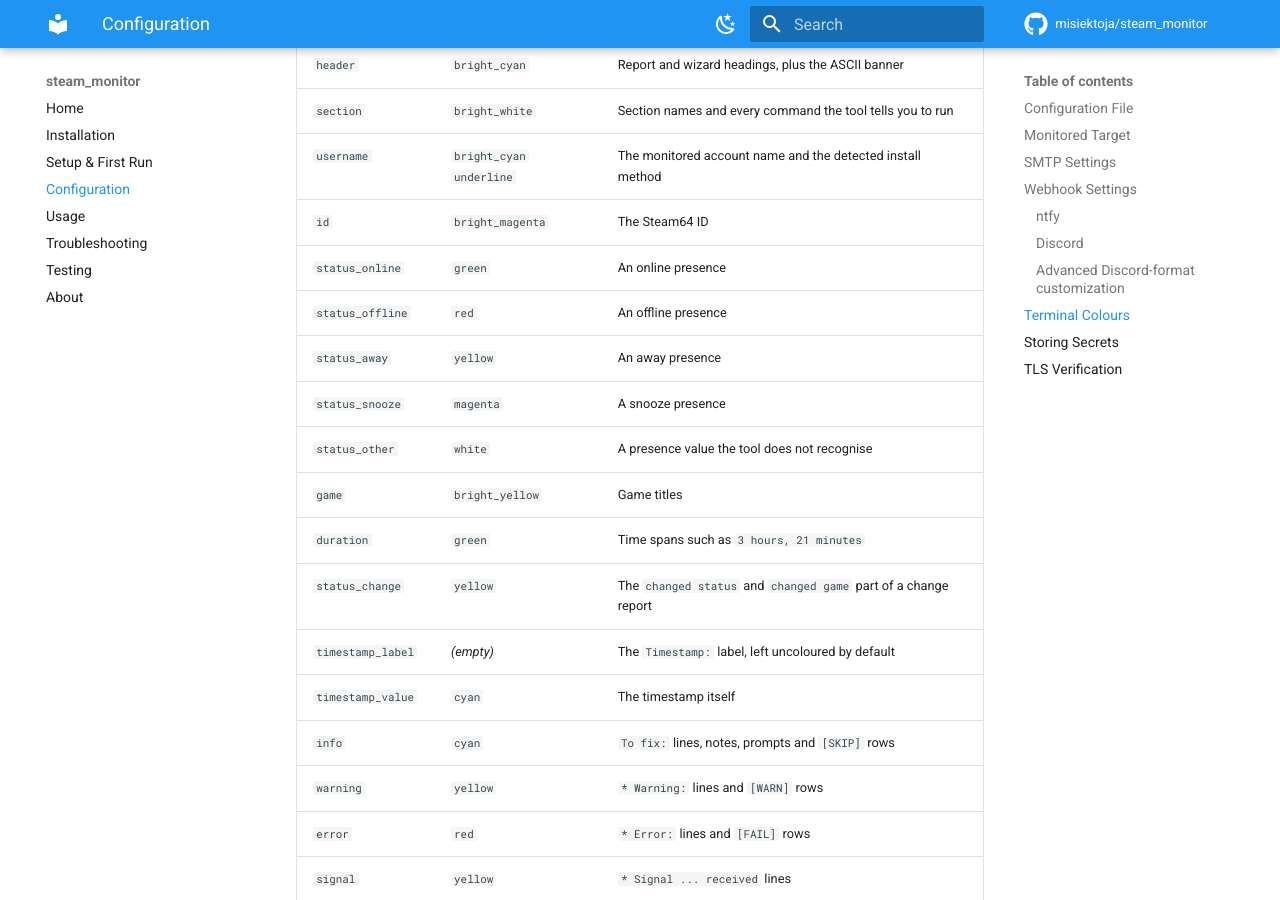
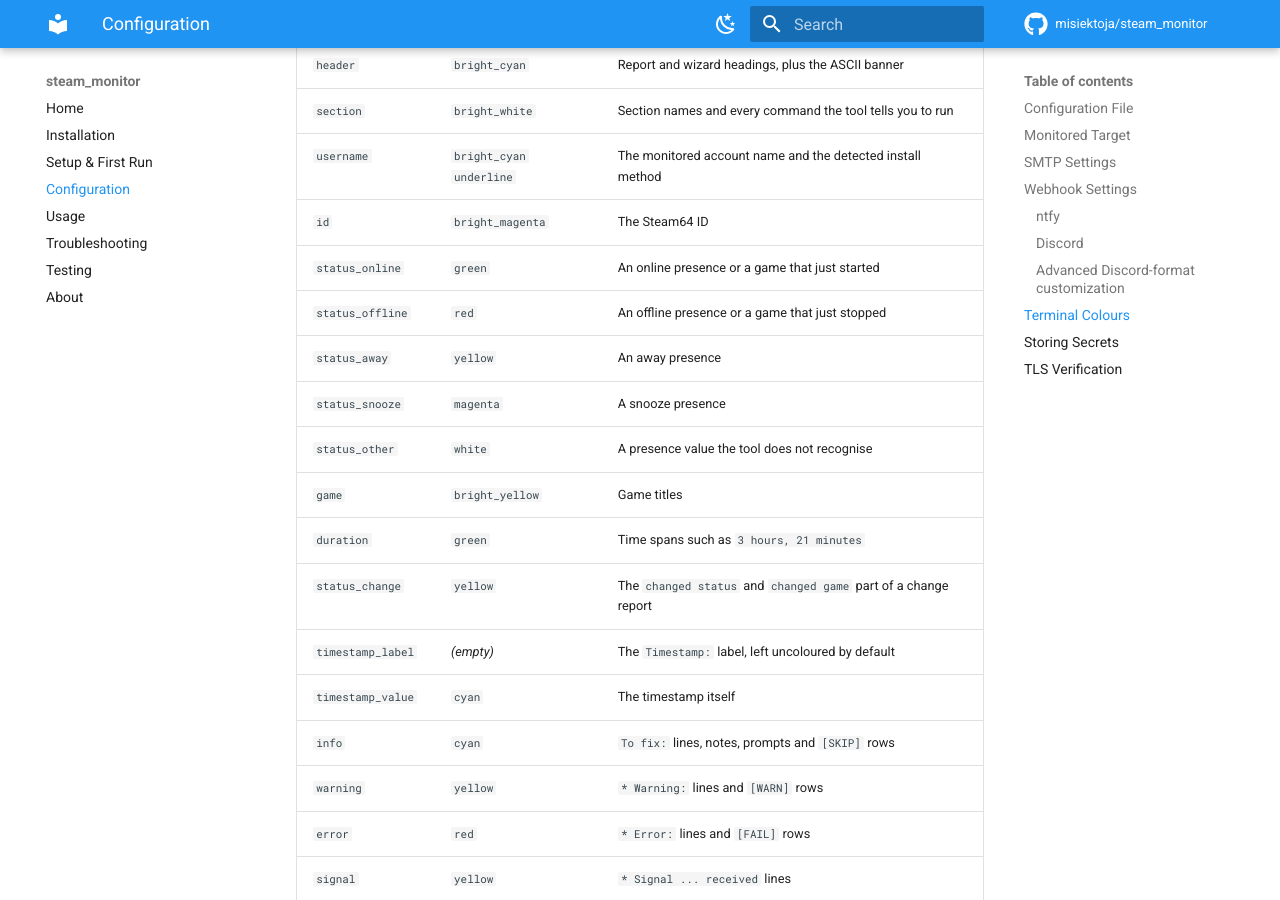
Before and after one commit to misiektoja/steam_monitor, an MkDocs documentation site: the page built from docs/configuration.md, in a window 1280 px wide and 900 px high, scrolled down 6551 px. Built offline with MkDocs 1.6.1 and Material for MkDocs 9.7.7, drawn with Linux system fonts in a browser that asks for light colours; comment, search, counter and statistics services are not loaded.

Commit message:
docs(config): name the game verbs the presence theme keys colour

```diff
--- a/docs/configuration.md
+++ b/docs/configuration.md
@@ -248,8 +248,8 @@
 | `section` | `bright_white` | Section names and every command the tool tells you to run |
 | `username` | `bright_cyan underline` | The monitored account name and the detected install method |
 | `id` | `bright_magenta` | The Steam64 ID |
-| `status_online` | `green` | An online presence |
-| `status_offline` | `red` | An offline presence |
+| `status_online` | `green` | An online presence or a game that just started |
+| `status_offline` | `red` | An offline presence or a game that just stopped |
 | `status_away` | `yellow` | An away presence |
 | `status_snooze` | `magenta` | A snooze presence |
 | `status_other` | `white` | A presence value the tool does not recognise |
```
